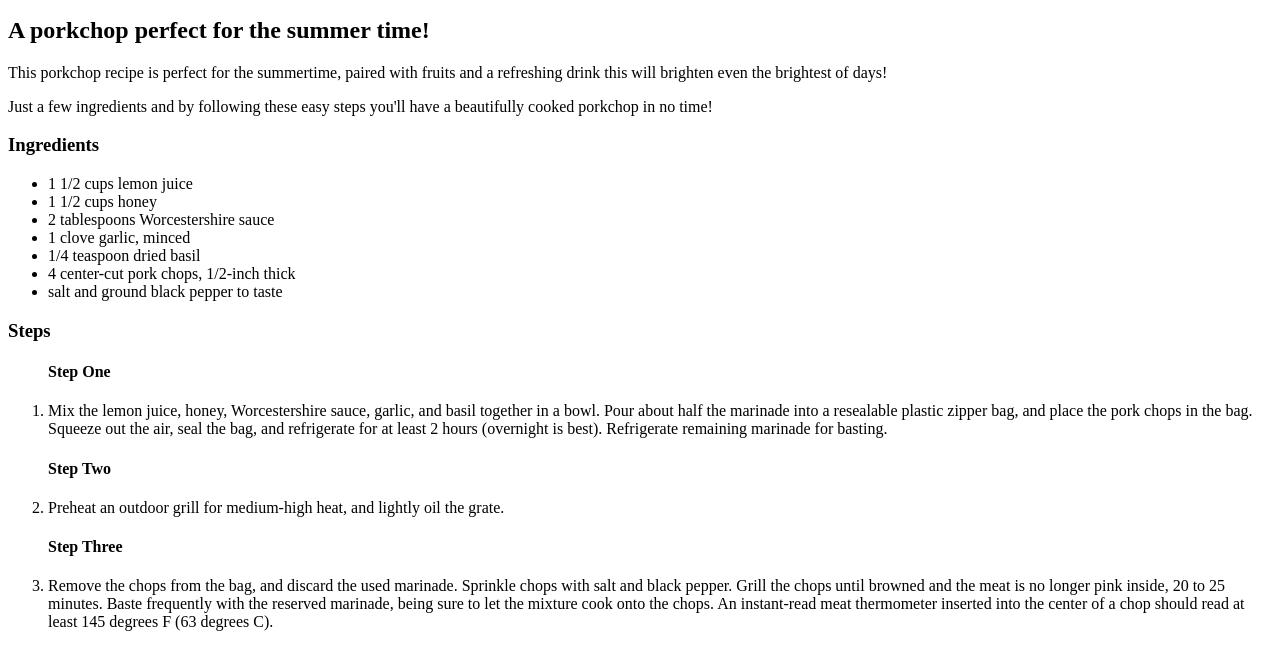
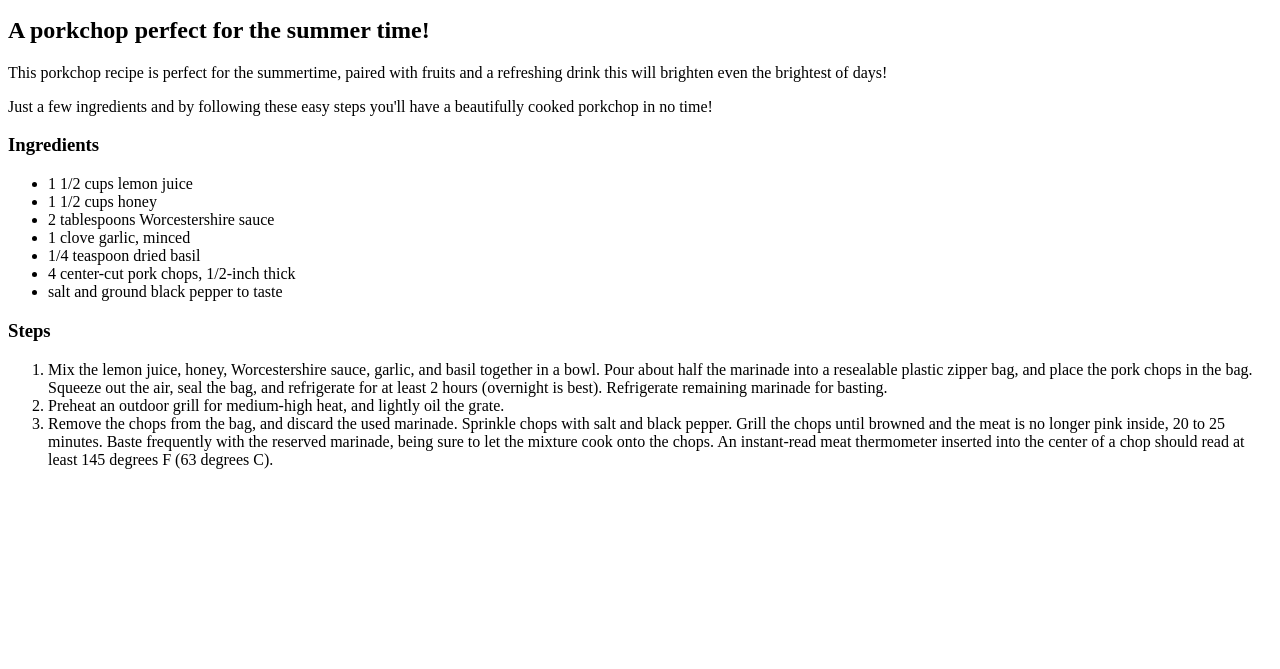
Before and after one commit to ChrisRaiz/odin-recipes, a plain HTML site: page recipes/porkchop.html in a window 1280 px wide. Shown: the part 101-770 px from the top of the page. Drawn offline with Linux system fonts and the light colour scheme.

Commit message:
remove useless headings in steps

```diff
--- a/recipes/porkchop.html
+++ b/recipes/porkchop.html
@@ -32,11 +32,8 @@
 
         <h3>Steps</h3>
         <ol>
-            <h4>Step One</h4>
             <li>Mix the lemon juice, honey, Worcestershire sauce, garlic, and basil together in a bowl. Pour about half the marinade into a resealable plastic zipper bag, and place the pork chops in the bag. Squeeze out the air, seal the bag, and refrigerate for at least 2 hours (overnight is best). Refrigerate remaining marinade for basting.</li>
-            <h4>Step Two</h4>
             <li>Preheat an outdoor grill for medium-high heat, and lightly oil the grate.</li>
-            <h4>Step Three</h4>
             <li>Remove the chops from the bag, and discard the used marinade. Sprinkle chops with salt and black pepper. Grill the chops until browned and the meat is no longer pink inside, 20 to 25 minutes. Baste frequently with the reserved marinade, being sure to let the mixture cook onto the chops. An instant-read meat thermometer inserted into the center of a chop should read at least 145 degrees F (63 degrees C).</li>
         </ol>
     </body>
```
